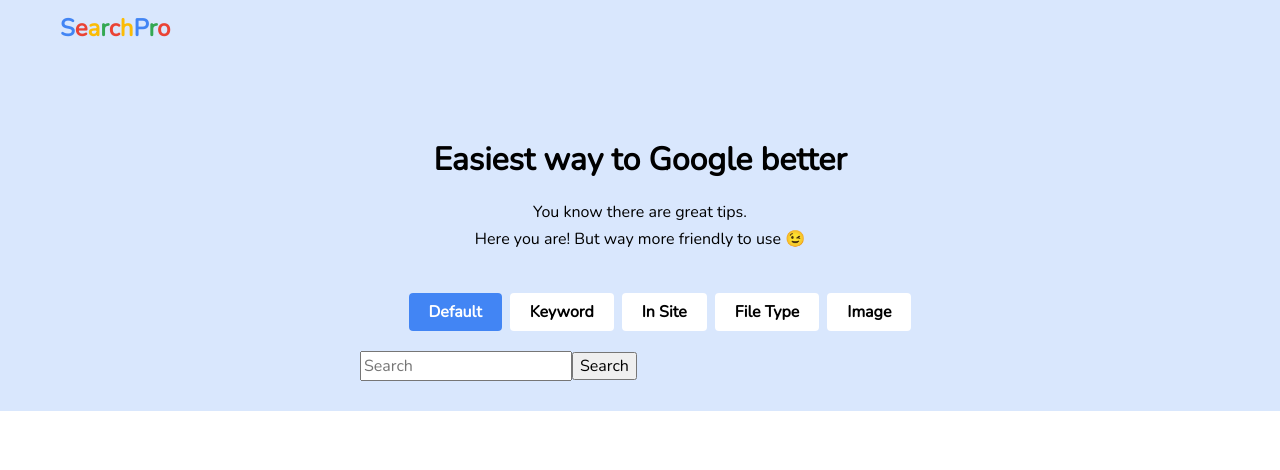
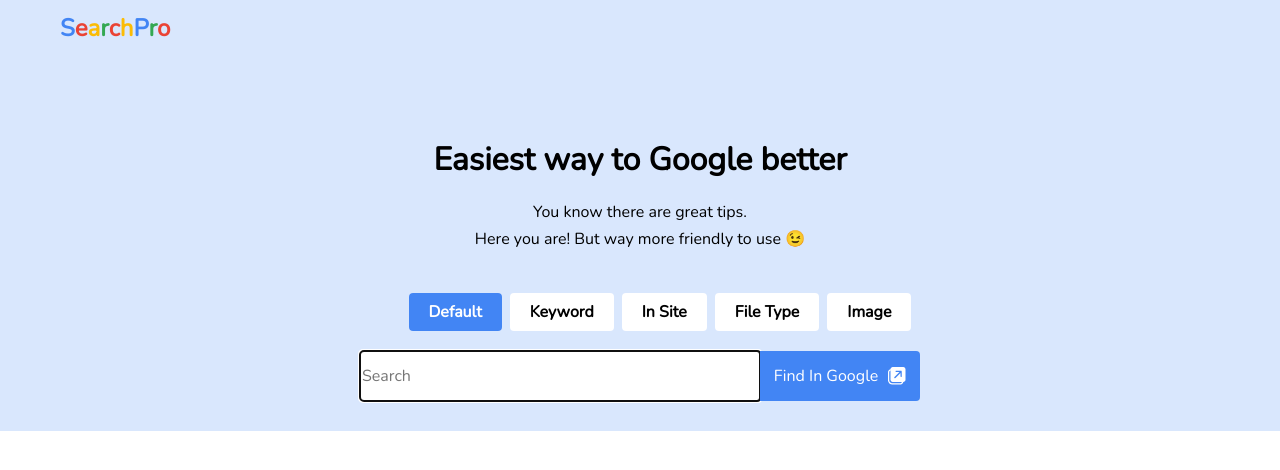
Before and after one commit to hjplumtree/google-search-pro, a React (Create React App) app: page / in a window 1280 px wide. Shown: the top 470 px of the page. Built offline with nearby package versions, Linux system fonts and the light colour scheme.

Commit message:
Update search bar to component

```diff
--- a/src/components/SearchBar.js
+++ b/src/components/SearchBar.js
@@ -1,21 +1,11 @@
-import { Routes, Route } from "react-router-dom";
-import SearchDefault from "../routes";
-import SearchInSite from "../routes/site";
-import SearchKeywords from "../routes/keyword";
-import SearchFileType from "../routes/filetype";
-import SearchImage from "../routes/image";
-import "./SearchBar.css";
-
-export function SearchBar(props) {
+export default function SearchBar(prop) {
   return (
-    <section className="search-bar">
-      <Routes>
-        <Route path="/" element={<SearchDefault />} />
-        <Route path="keyword" element={<SearchKeywords />} />
-        <Route path="site" element={<SearchInSite />} />
-        <Route path="filetype" element={<SearchFileType />} />
-        <Route path="image" element={<SearchImage />} />
-      </Routes>
-    </section>
+    <input
+      autoFocus
+      name="search"
+      type="text"
+      placeholder="Search"
+      onChange={(evt) => prop.handleQuery(evt.target.value)}
+    />
   );
 }
--- a/src/routes/filetype.jsx
+++ b/src/routes/filetype.jsx
@@ -1,5 +1,6 @@
 import { useState } from "react";
 import SearchButton from "../components/SearchButton";
+import SearchBar from "../components/SearchBar";
 
 export default function SearchFileType() {
   const [query, setQuery] = useState("");
@@ -14,13 +15,7 @@ export default function SearchFileType() {
     <form onSubmit={submitHandler}>
       <div className="search-bar__basic">
         <label htmlFor="query">
-          <input
-            autoFocus
-            name="query"
-            type="text"
-            placeholder="Search"
-            onChange={(evt) => setQuery(evt.target.value)}
-          />
+          <SearchBar handleQuery={setQuery} />
         </label>
         <SearchButton />
       </div>
--- a/src/routes/image.jsx
+++ b/src/routes/image.jsx
@@ -1,5 +1,6 @@
 import { useState } from "react";
 import SearchButton from "../components/SearchButton";
+import SearchBar from "../components/SearchBar";
 
 export default function SearchImage() {
   const [query, setQuery] = useState("");
@@ -15,13 +16,7 @@ export default function SearchImage() {
     <form onSubmit={submitHandler}>
       <div className="search-bar__basic">
         <label htmlFor="query">
-          <input
-            autoFocus
-            name="query"
-            type="text"
-            placeholder="Search"
-            onChange={(evt) => setQuery(evt.target.value)}
-          />
+          <SearchBar handleQuery={setQuery} />
         </label>
         <SearchButton />
       </div>
--- a/src/routes/index.jsx
+++ b/src/routes/index.jsx
@@ -1,21 +1,20 @@
 import { useState } from "react";
+import SearchButton from "../components/SearchButton";
+import SearchBar from "../components/SearchBar";
 
 export default function SearchDefault() {
-  const [inputValue, setInputValue] = useState("");
+  const [query, setQuery] = useState("");
 
   function submitHandler(evt) {
     evt.preventDefault();
-    window.open(`http://google.com/search?q=${inputValue}`);
+    window.open(`http://google.com/search?q=${query}`);
   }
   return (
     <form onSubmit={submitHandler}>
-      <input
-        name="search"
-        type="text"
-        placeholder="Search"
-        onChange={(evt) => setInputValue(evt.target.value)}
-      />
-      <input type="submit" value="Search" />
+      <div className="search-bar__basic">
+        <SearchBar handleQuery={setQuery} />
+        <SearchButton />
+      </div>
     </form>
   );
 }
--- a/src/routes/site.jsx
+++ b/src/routes/site.jsx
@@ -1,5 +1,6 @@
 import { useState } from "react";
 import SearchButton from "../components/SearchButton";
+import SearchBar from "../components/SearchBar";
 
 export default function SearchInSite() {
   const [query, setQuery] = useState("");
@@ -12,13 +13,7 @@ export default function SearchInSite() {
     <form onSubmit={submitHandler}>
       <div className="search-bar__basic">
         <label htmlFor="query">
-          <input
-            autoFocus
-            name="query"
-            type="text"
-            placeholder="Search"
-            onChange={(evt) => setQuery(evt.target.value)}
-          />
+          <SearchBar handleQuery={setQuery} />
         </label>
         <SearchButton />
       </div>
```
